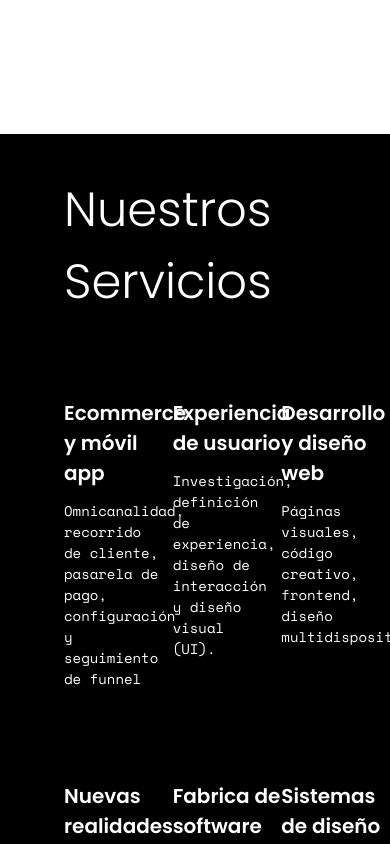
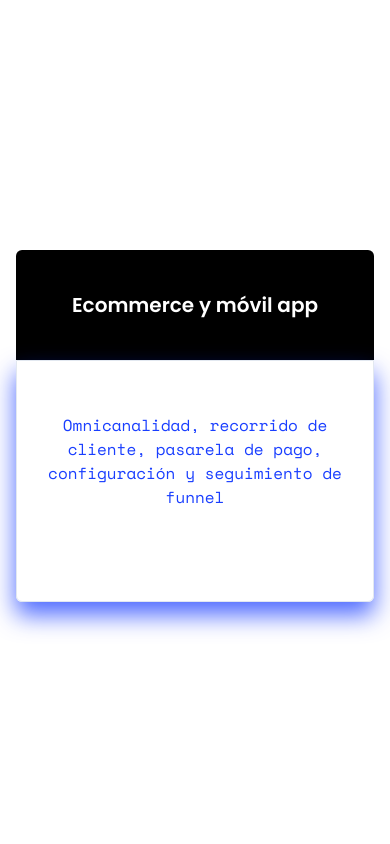
Before and after one commit to ZambranoBeicker/esedor_landingpage-web, a React (Create React App) app: page / in a window 390 px wide. Shown: the part 780-1624 px from the top of the page. Built offline with nearby package versions, Linux system fonts and the light colour scheme.

Commit message:
Add responsive styles to services

```diff
--- a/src/components/OurServices.js
+++ b/src/components/OurServices.js
@@ -5,15 +5,35 @@ import {InfoParagraph,ArrowCta} from './Hero.js';
 
 const showServices = (data,classes)=>{
 
-    const services = data.map( (value,index) =>{
-        return(
-            <div key={index} className="w-4/12 my-10 mr-0">
+  const services = data.map( (value,index) =>{
+
+    return(
+      <div key={index} className="w-full md:w-4/12 my-10 mr-0">
                 <h3 className="text-white text-xl font-bold">{value.title}</h3>
                 <InfoParagraph info={value.info} containerClass={classes.containerClass} textClass={classes.textClass}/>
             </div>
         )
     })
-    return services
+  const servicesResponsive = (
+
+
+            <div className="w-full md:w-4/12 my-10 mr-0">
+              <div className="bg-black text-center py-10 mx-auto rounded-t-md">
+                <h3 className="text-white text-xl font-bold">{data[0].title}</h3>
+              </div>
+              <InfoParagraph info={data[0].info} containerClass="text-shadow pt-10 pb-20 px-4 border rounded-b-md" textClass="my-3 text-center text-blue"/>
+            </div>
+    )
+
+
+
+
+    if(window.innerWidth >= 641){
+      return services
+
+    }else {
+      return servicesResponsive
+    }
 }
 
 const OurService = () =>{
@@ -100,11 +120,11 @@ const OurService = () =>{
 
     return (
         <React.Fragment>
-            <section className="block bg-black pl-16 pt-10 pb-32 w-full">
+            <section className="block sm:bg-black px-4 py-5 md:pl-16 pt-10 pb-32 w-full">
                 <div className="text-white mb-10">
-                    <h2 className="text-5xl">Nuestros Servicios</h2>
+                    <h2 className="text-2xl md:text-5xl">Nuestros Servicios</h2>
                 </div>
-                <div className="flex flex-wrap">
+                <div className="md:flex md:flex-wrap">
                     {showServices(data,classes)}
                 </div>
             </section>
--- a/src/index.scss
+++ b/src/index.scss
@@ -28,6 +28,16 @@ code {
   color: #6e6e6e;
 }
 
+.text-blue{
+
+  color:#193EFF;
+}
+
+.text-shadow{
+
+  box-shadow: 0px 13px 25px rgba(0, 41, 255, 0.7);
+}
+
 @import 'sass/_hero.scss';
 @import 'sass/_steps.scss';
 @import 'sass/_brands.scss';
```
